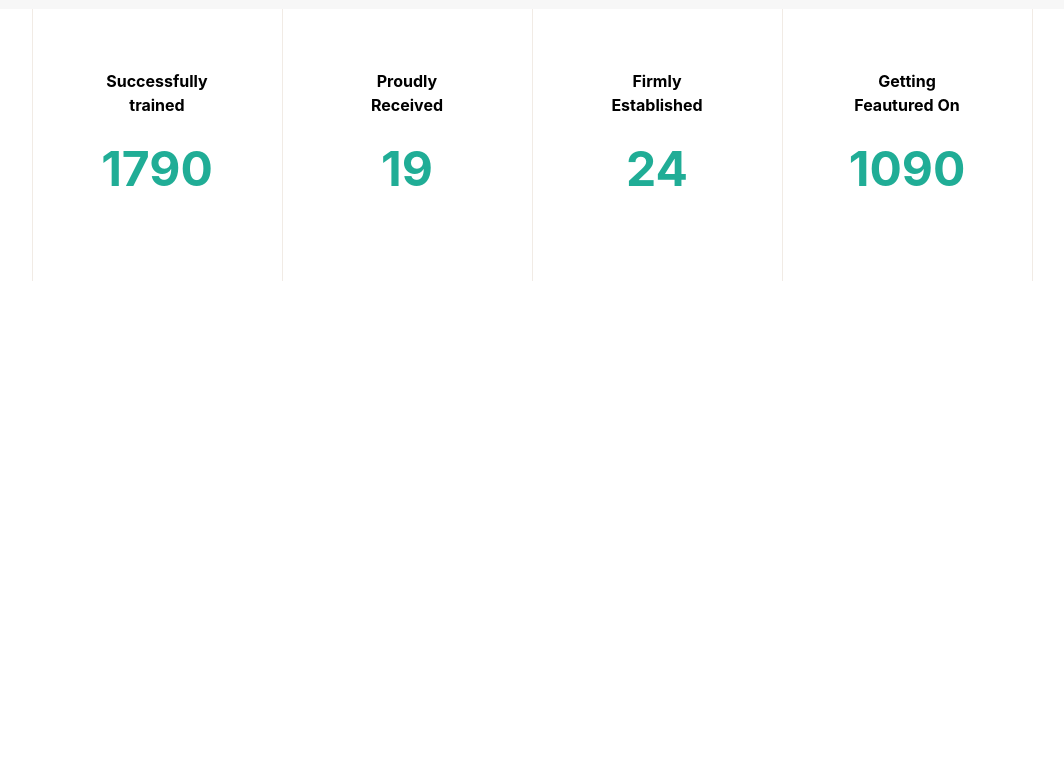
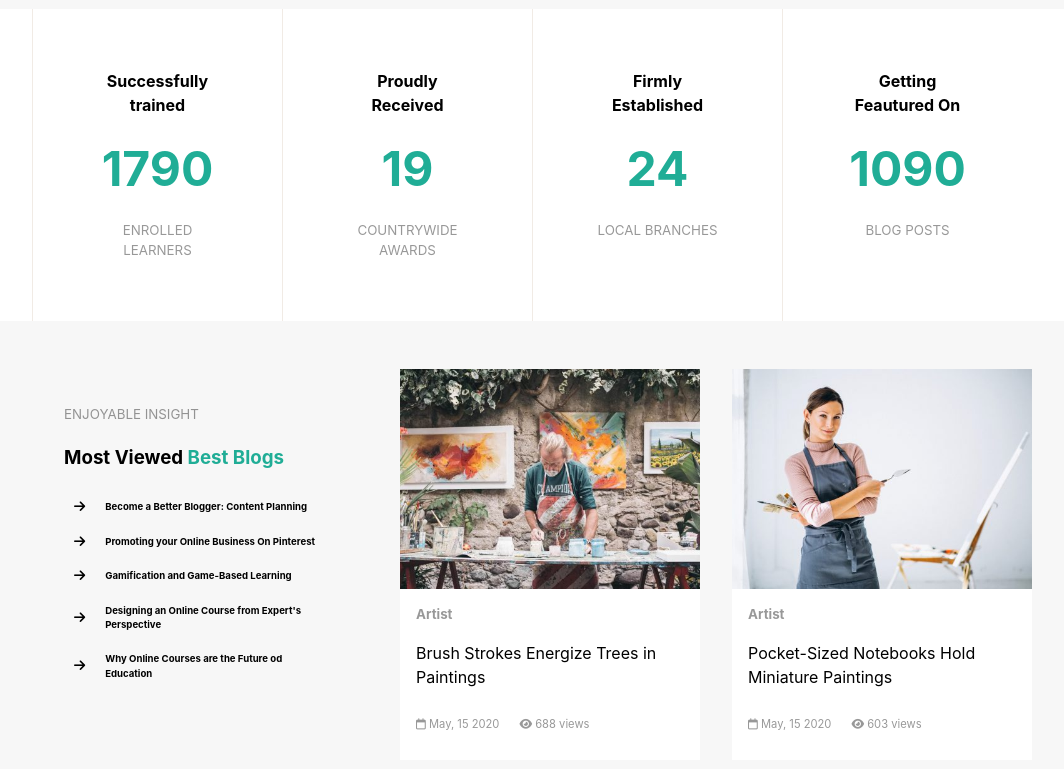
Before and after one commit to christiancamilleri/proj-html-vuejs, a Vue app: page / in a window 1280 px wide. Shown: the part 3613-4382 px from the top of the page, without its empty margins (108-1172 px from the left). Before the commit the page ends 3902 px from the top, so only its background shows below. Built offline with nearby package versions, Linux system fonts and the light colour scheme.

Commit message:
feat: Blog section

```diff
--- a/src/components/AppMain.vue
+++ b/src/components/AppMain.vue
@@ -4,6 +4,7 @@ import ProgramItem from './ProgramItem.vue';
 import CompanionItem from './CompanionItem.vue';
 import SliderCards from './SliderCards.vue';
 import StatisticsItem from './StatisticsItem.vue';
+import BlogsSection from './BlogsSection.vue';
 
 import { store } from '../store.js';
 
@@ -101,6 +102,7 @@ export default {
         CompanionItem,
         SliderCards,
         StatisticsItem,
+        BlogsSection,
     }
 }
 </script>
@@ -162,6 +164,8 @@ export default {
 
         </div>
         <!-- /statistic section -->
+
+        <BlogsSection></BlogsSection>
 
     </main>
 </template>
--- /dev/null
+++ b/src/components/BlogsSection.vue
@@ -0,0 +1,169 @@
+<script>
+import { store } from '../store.js';
+
+export default {
+    data() {
+        return {
+            store,
+
+            blogsCards: [
+                {
+                    img: "/images/artist-blog-03-480x352.jpeg",
+                    work: "Artist",
+                    description: "Brush Strokes Energize Trees in Paintings",
+                    info1: "May, 15 2020",
+                    info2: "688 views"
+                },
+                {
+                    img: "/images/artist-blog-01-480x352.jpg",
+                    work: "Artist",
+                    description: "Pocket-Sized Notebooks Hold Miniature Paintings",
+                    info1: "May, 15 2020",
+                    info2: "603 views"
+                },
+            ]
+        }
+    },
+
+}
+</script>
+
+<template>
+    <div id="background">
+
+        <div class="container">
+            <div class="text">
+                <small class="mini-title">
+                    ENJOYABLE INSIGHT
+                </small>
+                <div class="title">
+                    <h3>
+                        Most Viewed <span>Best Blogs</span>
+                    </h3>
+                </div>
+                <ul>
+                    <li><i class="fa-solid fa-arrow-right"></i><small>Become a Better Blogger: Content Planning</small>
+                    </li>
+                    <li><i class="fa-solid fa-arrow-right"></i><small>Promoting your Online Business On Pinterest</small>
+                    </li>
+                    <li><i class="fa-solid fa-arrow-right"></i><small>Gamification and Game-Based Learning</small> </li>
+                    <li><i class="fa-solid fa-arrow-right"></i><small>Designing an Online Course from Expert's
+                            Perspective</small> </li>
+                    <li><i class="fa-solid fa-arrow-right"></i><small>Why Online Courses are the Future od Education</small>
+                    </li>
+                </ul>
+            </div>
+
+            <div v-for="card in blogsCards" class="card">
+                <img :src="`${card.img}`" alt="">
+                <div class="card-info">
+                    <small class="work">
+                        {{ card.work }}
+                    </small>
+                    <span>
+                        {{ card.description }}
+                    </span>
+                    <small class="info">
+                        <span><i class="fa-regular fa-calendar"></i> {{ card.info1 }}</span>
+                        <span><i class="fa-solid fa-eye"></i> {{ card.info2 }}</span>
+                    </small>
+
+                </div>
+            </div>
+
+        </div>
+
+    </div>
+</template>
+
+<style lang="scss" scoped>
+#background {
+    background-color: #f5f1ed;
+
+    .container {
+        display: flex;
+        gap: 2em;
+
+        padding-top: 3em;
+
+        .text {
+            width: 40%;
+
+            padding: 2em;
+
+            .mini-title {
+                opacity: .4;
+            }
+
+            .title {
+                span {
+                    color: #20AD96;
+                }
+            }
+
+            ul {
+                padding-left: 0;
+
+
+                li {
+                    display: flex;
+                    align-items: center;
+                    gap: 20px;
+
+                    padding: 10px;
+
+                    i {
+                        font-size: .8em;
+                    }
+
+                    small {
+                        font-size: .6em;
+                        font-weight: bold;
+                    }
+                }
+            }
+        }
+
+        .card {
+            width: 30%;
+
+            display: flex;
+            flex-direction: column;
+
+            background-color: white;
+
+            margin-bottom: 2em;
+
+            .card-info {
+                display: flex;
+                flex-direction: column;
+
+                padding: 1em;
+
+                small {
+                    opacity: .4;
+                }
+
+                .work {
+                    font-weight: bold;
+                }
+
+                span {
+                    padding: 1em 0;
+                }
+
+                .info {
+                    font-size: .7em;
+
+                    display: flex;
+                    gap: 20px;
+                }
+
+
+
+            }
+        }
+
+    }
+}
+</style>
--- a/src/components/StatisticsItem.vue
+++ b/src/components/StatisticsItem.vue
@@ -21,7 +21,7 @@ export default {
             <b>{{ item.number }}</b>
         </span>
         <small>
-            {{ item.students }}
+            {{ item.student }}
         </small>
     </div>
 </template>
```
